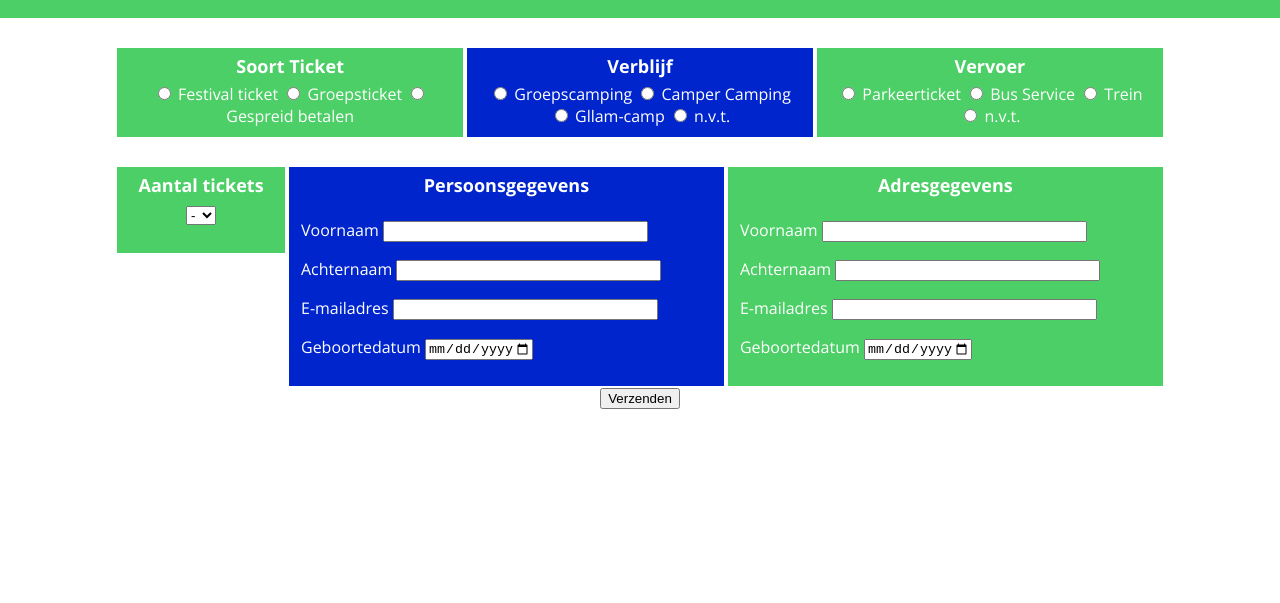
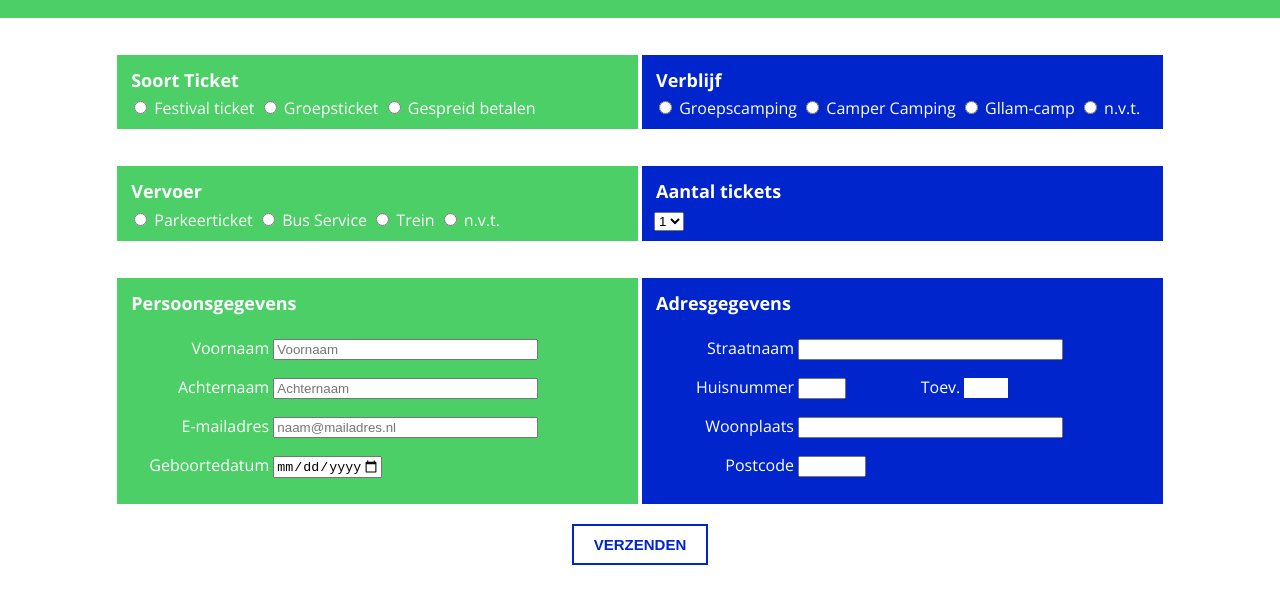
Before and after one commit to kimbakker/frontend, a plain HTML site: page tickets.html in a window 1280 px wide. Shown: the part 151-754 px from the top of the page. Drawn offline with nearby package versions, Linux system fonts and the light colour scheme; a web font is replaced by a local one.

Commit message:
Add files via upload

```diff
--- a/css/style.css
+++ b/css/style.css
@@ -106,7 +106,7 @@ nav.hoofdmenu ul li a.active:after {
     height: auto;
 }
 input[type="text"] {
-    background: none;
+/*    background: none;*/
     font-family: 'Open Sans', sans-serif;
     border: none;
     color: #fff;
@@ -357,6 +357,9 @@ iframe.twenty-video {
 
 /*FORM*/
 
+main.tickets {
+    text-align: left;
+}
 form section {
     display: flex;
 }
@@ -366,49 +369,60 @@ fieldset {
     color: #fff;
     border: none;
 }
-fieldset:first-child, fieldset:last-child {
+fieldset:first-child {
     background: #4CCF66;
 }
+fieldset:last-child {
+    background: #0125CC;
+}
 legend {
-    padding-top: 36px;
+    padding-top: 50px;
     font-weight: bold;
     font-size: 18px;
 }
-/*
-.reveal-if-active {
-  opacity: 0;
-  max-height: 0;
-  overflow: hidden;
+/*https://developer.mozilla.org/en-US/docs/Web/CSS/:checked*/
+fieldset:first-child input[type="radio"]:checked {
+    box-shadow: 0 0 0 1.5px #0125CC;
+    transition: all .3s ease;
 }
-input[type="radio"]:checked ~ .reveal-if-active {
-  opacity: 1;
-  max-height: 100px;  little bit of a magic number :(
-  overflow: visible;
+fieldset:last-child input[type="radio"]:checked {
+    box-shadow: 0 0 0 1.5px #4CCF66;
+    transition: all .3s ease;
 }
-*/
-/*https://developer.mozilla.org/en-US/docs/Web/CSS/:checked*/
-input[type="radio"]:checked {
-  box-shadow: 0 0 0 3px #fff;
+fieldset:first-child input:focus {
+    color: #0125CC;
+    border: 2px solid #0125CC;
+    transition: all .3s ease;
 }
-input:focus {
-  background: white;
-  color: #0125CC;
+fieldset:last-child input:focus {
+    color: #4CCF66;
+    border: 2px solid #4CCF66;
+    transition: all .3s ease;
 }
 input[type="submit"] {
-    margin-top: 10px;
-    display: inline-block;
     background: #fff;
-    padding: 10px 20px;
+    padding-top: 10px;
+    padding-bottom: 10px;
+    padding-left: 20px;
+    padding-right: 20px;
     color: #0125CC;
     text-decoration: none;
     text-transform: uppercase;
     font-weight: 800;
     border: 2px solid #0125CC;
     font-size: 15px;
+    display: block;
+    margin: 20px auto;
+    transition: padding-top .3s ease-in .3s, padding-bottom .3s ease-out .2s, padding-left .3s ease-in .3s, padding-right .3s ease-out .2s;
 }
-fieldset.aantal-tickets {
-    width: 35%;
-    height: 100px;
+input[type="submit"]:hover {
+    border: 2px solid #0125CC;
+    font-size: 15px;
+    position: relative;
+    padding-top: 50px;
+    padding-bottom: 50px;
+    padding-left: 150px;
+    padding-right: 150px;
 }
 fieldset p {
     text-align: left;
@@ -420,7 +434,24 @@ fieldset:valid p.feedback {
   display: block;
   padding: .25em;
   color: white;
-  background: #4ccf66;
+  background: #0125CC;
+}
+#huisnummer {
+    width: 40px;
+}
+#toevoeging {
+    width: 40px;
+}
+section fieldset p label {
+    width: 140px;
+    display: inline-block;
+    text-align: right;
+}
+.toev {
+    width: 110px;
+}
+#postcode {
+    width: 60px;
 }
 
 
--- a/tickets.html
+++ b/tickets.html
@@ -48,7 +48,7 @@
 
         <h1 class="pagina-titel">Tickets</h1>
     </header>
-    <main>
+    <main class="tickets">
         <!--       https://developer.mozilla.org/en-US/docs/Web/HTML/Element/form-->
         <form>
             <section>
@@ -72,6 +72,8 @@
                     <input type="radio" id="ntv" name="verblijf" value="ntv">
                     <label for="ntv">n.v.t.</label>
                 </fieldset>
+            </section>
+            <section>
                 <fieldset>
                     <legend>Vervoer</legend>
                     <input type="radio" id="parkeren" name="vervoer" value="parkeren">
@@ -83,12 +85,9 @@
                     <input type="radio" id="ntv" name="vervoer" value="ntv">
                     <label for="ntv">n.v.t.</label>
                 </fieldset>
-            </section>
-            <section>
                 <fieldset class="aantal-tickets">
                     <legend>Aantal tickets</legend>
                     <select name="aantal" id="ticketaantal">
-                        <option value="">-</option>
                         <option value="1">1</option>
                         <option value="2">2</option>
                         <option value="3">3</option>
@@ -96,58 +95,38 @@
                         <option value="5">5</option>
                     </select>
                 </fieldset>
+            </section>
+            <section>
                 <!--                https://developer.mozilla.org/en-US/docs/Learn/Forms/How_to_structure_a_web_form-->
                 <fieldset>
                     <legend>Persoonsgegevens</legend>
-                    <p><label>Voornaam</label>
-                        <input name="submitted-name" autocomplete="name" size="30" required></p>
-                    <p><label>Achternaam</label>
-                        <input name="submitted-name" autocomplete="name" size="30" required></p>
+                    <p><label for="voornaam">Voornaam</label>
+                        <input name="name" id="voornaam" size="30" placeholder="Voornaam" required></p>
+                    <p><label for="achternaam">Achternaam</label>
+                        <input name="name" id="achternaam" size="30" placeholder="Achternaam" required></p>
                     <p><label for="email">E-mailadres</label>
-                        <input type="email" id="email" size="30" required></p>
-                    <p><label for="start">Geboortedatum</label>
+                        <input type="email" id="email" size="30" placeholder="naam@mailadres.nl" required></p>
+                    <p><label for="datum">Geboortedatum</label>
                         <input type="date" id="datum" name="datum" value="0000-00-00" min="1920-01-01" max="2020-01-01"></p>
                     <p class="feedback">Dit gedeelte van het formulier is goed ingevuld.</p>
                 </fieldset>
                 <fieldset>
                     <legend>Adresgegevens</legend>
-                    <p><label>Voornaam</label>
-                        <input name="submitted-name" autocomplete="name" size="30" required></p>
-                    <p><label>Achternaam</label>
-                        <input name="submitted-name" autocomplete="name" size="30" required></p>
-                    <p><label for="email">E-mailadres</label>
-                        <input type="email" id="email" size="30" required></p>
-                    <p>
-                        <label for="start">Geboortedatum</label>
-                        <input type="date" id="datum" name="datum" value="0000-00-00" min="1920-01-01" max="2020-01-01">
-                    </p>
+                    <p><label for="straatnaam">Straatnaam</label>
+                        <input name="text" id="straatnaam" size="30" required></p>
+                    <p><label for="huisnummer">Huisnummer</label>
+                        <input type="number" id="huisnummer" name="huisnummer" min="1" required>
+                        <label for="toevoeging" class="toev">Toev.</label>
+                        <input type="text" id="toevoeging" name="toevoeging"></p>
+                    <p><label for="woonplaats">Woonplaats</label>
+                        <input name="text" id="woonplaats" size="30" required></p>
+                    <p><label for="postcode">Postcode</label>
+                        <input name="text" id="postcode" size="30" required></p>
                 </fieldset>
-
-
             </section>
-            <!--
-
-            <input type="radio" name="festivalticket" id="festivalticket">
-            <label for="festivalticket">Festival ticket</label>
-
-
-            <fieldset class="reveal-if-active">
-                <legend>Aantal Tickets</legend>
-                <input type="radio" id="festivalticket" name="festivalticket" value="festivalticket">
-                <label for="festivalticket">Festival Ticket</label>
-                <input type="radio" id="groepsticket" name="groepsticket" value="groepsticket">
-                <label for="festivalticket">Groepsticket</label>
-                <input type="radio" id="gespreid" name="gespreid" value="gespreid">
-                <label for="festivalticket">Gespreid betalen</label>
-            </fieldset>
--->
-
-
-            <button type="submit">Verzenden</button>
+            <input type="submit" value="Verzenden">
         </form>
-
     </main>
-
     <script src="scripts/script.js"></script>
 </body>
 
```
Also changed, not shown: artiest-twenty.html (+0 -1 lines).
